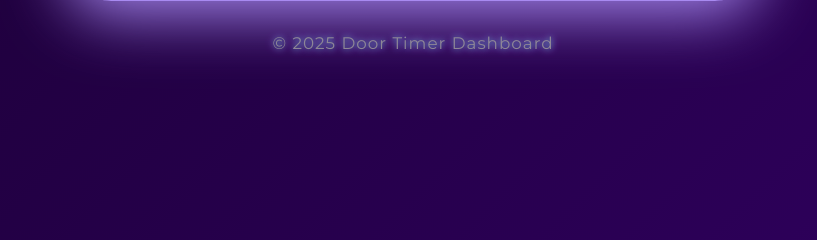
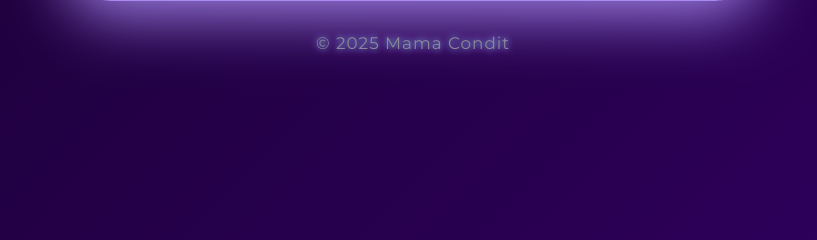
Before and after one commit to KCondit/door-timer, a Flask app: page / in a window 1280 px wide. Shown: the part 301-541 px from the top of the page, without its empty margins (227-1044 px from the left). Run offline with Flask 3, Linux system fonts and the light colour scheme; some libraries are stand-ins or nearby versions.

Commit message:
Update index.html

```diff
--- a/templates/index.html
+++ b/templates/index.html
@@ -22,7 +22,7 @@
         </div>
     </div>
     <div class="footer">
-        &copy; {{ 2025 }} Door Timer Dashboard
+        &copy; {{ 2025 }} Mama Condit
     </div>
     <script>
       function poll() {
```
